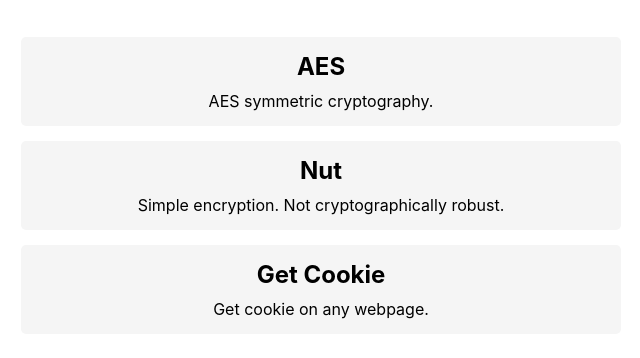
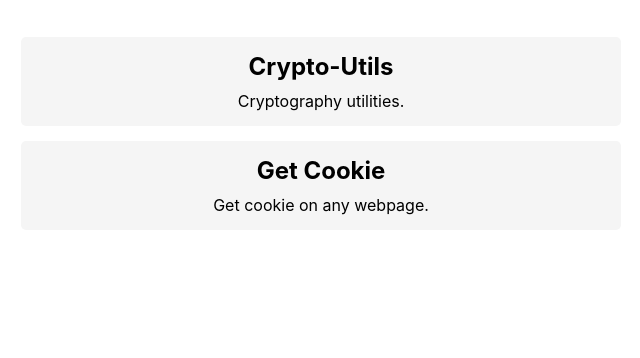
Before and after one commit to neruthes/utils, a plain HTML site: page index.html in a window 1280 px wide. Shown: the part 82-440 px from the top of the page, without its empty margins (319-959 px from the left). Drawn offline with Linux system fonts and the light colour scheme.

Commit message:
removed aes and nut

```diff
--- a/index.html
+++ b/index.html
@@ -75,13 +75,9 @@
                         </li>
                     </ul>
                     <div class="" id="js-ListContentPre" style="display:none;visibility:hidden;">
-ase
-AES
-AES symmetric cryptography.
-
-nut
-Nut
-Simple encryption. Not cryptographically robust.
+crypto-utils
+Crypto-Utils
+Cryptography utilities.
 
 get-cookie
 Get Cookie
@@ -94,10 +90,6 @@ Get cookie on any webpage.
                             <p>_INTRO_</p>\
                         </a>\
                     </li>';
-                    var list_legacy = [
-                        [ 'ase', 'AES', 'AES symmetric cryptography.' ],
-                        [ 'get-cookie', 'Get Cookie', 'Get cookie on any webpage.' ]
-                    ];
                     var list = document.getElementById('js-ListContentPre').innerHTML.trim().split('\n\n').map(
                         x => x.split('\n')
                     );
```
